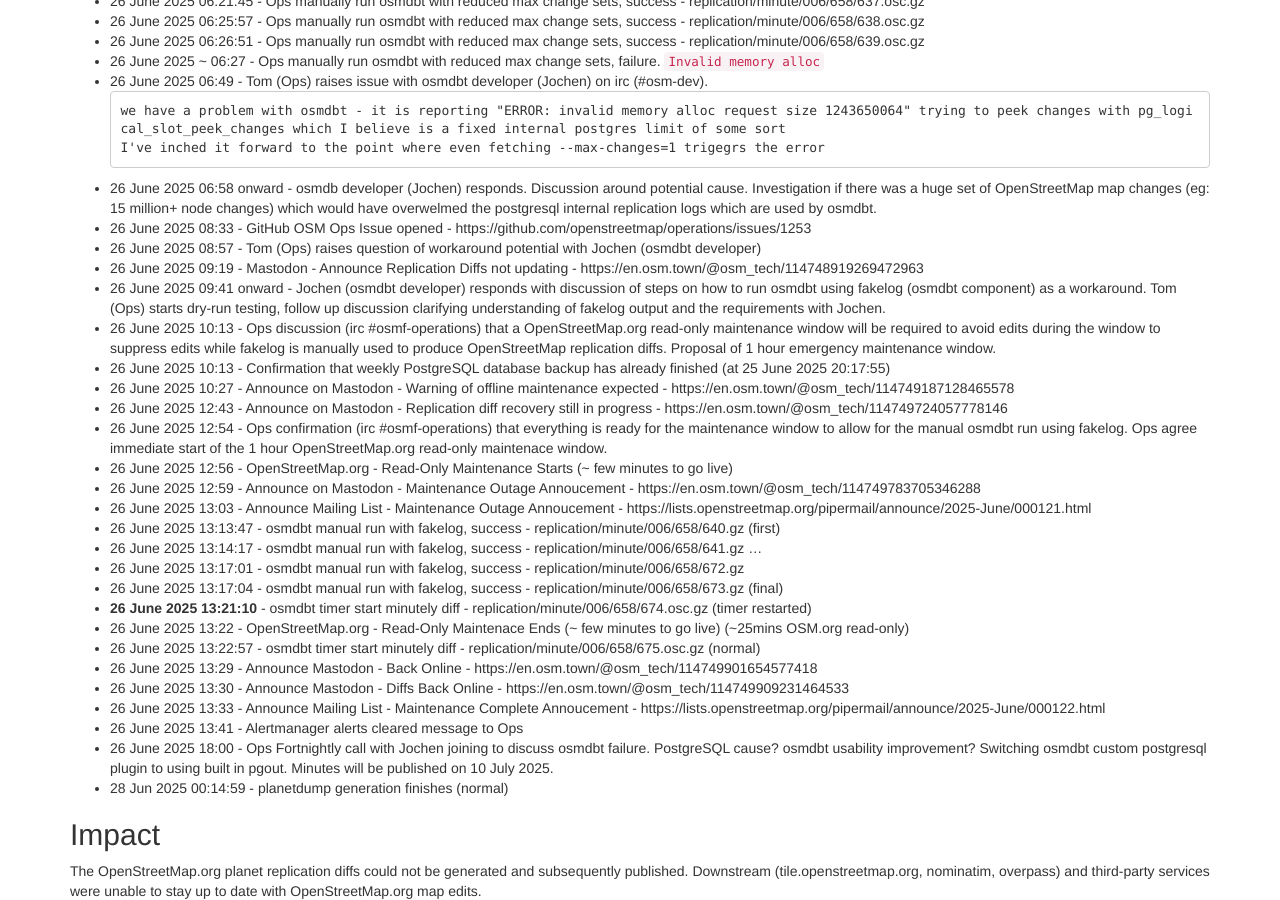
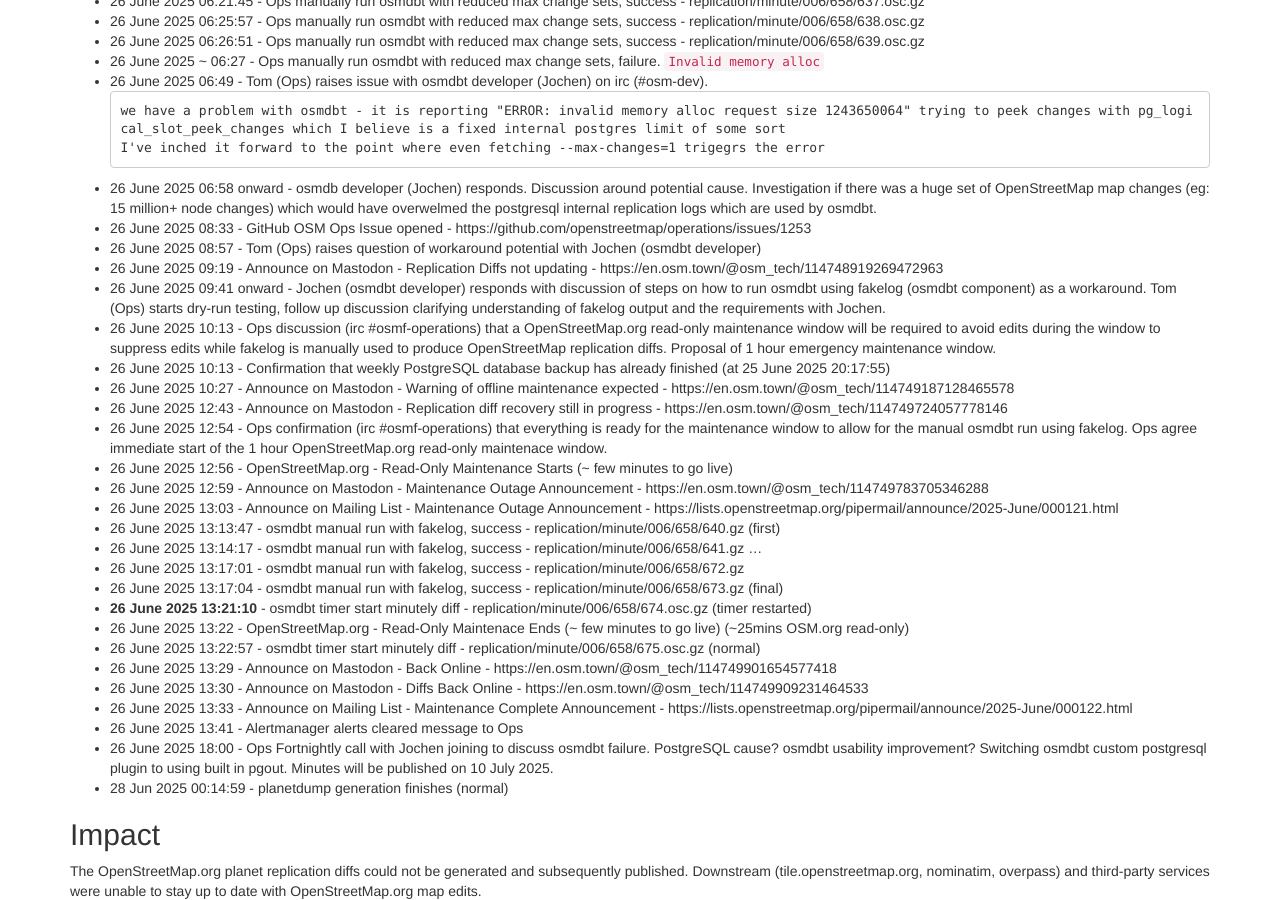
Before and after one commit to openstreetmap/owg-website, a Jekyll site: the page built from 2025/07/11/post-mortem.md, in a window 1280 px wide and 900 px high, scrolled down 716 px. Built offline with Jekyll 4.4.1, drawn with Linux system fonts in a browser that asks for light colours.

Commit message:
Update post-mortem.md - Add prepositions
Added prepositions, changed spelling for 'annouce'.

```diff
--- a/2025/07/11/post-mortem.md
+++ b/2025/07/11/post-mortem.md
@@ -44,7 +44,7 @@
 * 26 June 2025 06:58 onward - osmdb developer (Jochen) responds. Discussion around potential cause. Investigation if there was a huge set of OpenStreetMap map changes (eg: 15 million+ node changes) which would have overwelmed the postgresql internal replication logs which are used by osmdbt.
 * 26 June 2025 08:33 - GitHub OSM Ops Issue opened - https://github.com/openstreetmap/operations/issues/1253
 * 26 June 2025 08:57 - Tom (Ops) raises question of workaround potential with Jochen (osmdbt developer)
-* 26 June 2025 09:19 - Mastodon - Announce Replication Diffs not updating - https://en.osm.town/@osm_tech/114748919269472963
+* 26 June 2025 09:19 - Announce on Mastodon - Replication Diffs not updating - https://en.osm.town/@osm_tech/114748919269472963
 * 26 June 2025 09:41 onward - Jochen (osmdbt developer) responds with discussion of steps on how to run osmdbt using fakelog (osmdbt component) as a workaround. Tom (Ops) starts dry-run testing, follow up discussion clarifying understanding of fakelog output and the requirements with Jochen.
 * 26 June 2025 10:13 - Ops discussion (irc #osmf-operations) that a OpenStreetMap.org read-only maintenance window will be required to avoid edits during the window to suppress edits while fakelog is manually used to produce OpenStreetMap replication diffs. Proposal of 1 hour emergency maintenance window.
 * 26 June 2025 10:13 - Confirmation that weekly PostgreSQL database backup has already finished (at 25 June 2025 20:17:55)
@@ -52,8 +52,8 @@
 * 26 June 2025 12:43 - Announce on Mastodon - Replication diff recovery still in progress - https://en.osm.town/@osm_tech/114749724057778146
 * 26 June 2025 12:54 - Ops confirmation (irc #osmf-operations) that everything is ready for the maintenance window to allow for the manual osmdbt run using fakelog. Ops agree immediate start of the 1 hour OpenStreetMap.org read-only maintenace window.
 * 26 June 2025 12:56 - OpenStreetMap.org - Read-Only Maintenance Starts (~ few minutes to go live)
-* 26 June 2025 12:59 - Announce on Mastodon - Maintenance Outage Annoucement - https://en.osm.town/@osm_tech/114749783705346288
-* 26 June 2025 13:03 - Announce Mailing List - Maintenance Outage Annoucement - https://lists.openstreetmap.org/pipermail/announce/2025-June/000121.html
+* 26 June 2025 12:59 - Announce on Mastodon - Maintenance Outage Announcement - https://en.osm.town/@osm_tech/114749783705346288
+* 26 June 2025 13:03 - Announce on Mailing List - Maintenance Outage Announcement - https://lists.openstreetmap.org/pipermail/announce/2025-June/000121.html
 * 26 June 2025 13:13:47 - osmdbt manual run with fakelog, success - replication/minute/006/658/640.gz (first)
 * 26 June 2025 13:14:17 - osmdbt manual run with fakelog, success - replication/minute/006/658/641.gz
 ...
@@ -62,9 +62,9 @@
 * **26 June 2025 13:21:10** - osmdbt timer start minutely diff - replication/minute/006/658/674.osc.gz (timer restarted)
 * 26 June 2025 13:22 - OpenStreetMap.org - Read-Only Maintenace Ends (~ few minutes to go live) (~25mins OSM.org read-only)
 * 26 June 2025 13:22:57 - osmdbt timer start minutely diff - replication/minute/006/658/675.osc.gz (normal)
-* 26 June 2025 13:29 - Announce Mastodon - Back Online - https://en.osm.town/@osm_tech/114749901654577418
-* 26 June 2025 13:30 - Announce Mastodon - Diffs Back Online - https://en.osm.town/@osm_tech/114749909231464533
-* 26 June 2025 13:33 - Announce Mailing List - Maintenance Complete Annoucement - https://lists.openstreetmap.org/pipermail/announce/2025-June/000122.html
+* 26 June 2025 13:29 - Announce on Mastodon - Back Online - https://en.osm.town/@osm_tech/114749901654577418
+* 26 June 2025 13:30 - Announce on Mastodon - Diffs Back Online - https://en.osm.town/@osm_tech/114749909231464533
+* 26 June 2025 13:33 - Announce on Mailing List - Maintenance Complete Announcement - https://lists.openstreetmap.org/pipermail/announce/2025-June/000122.html
 * 26 June 2025 13:41 - Alertmanager alerts cleared message to Ops
 * 26 June 2025 18:00 - Ops Fortnightly call with Jochen joining to discuss osmdbt failure. PostgreSQL cause? osmdbt usability improvement? Switching osmdbt custom postgresql plugin to using built in pgout. Minutes will be published on 10 July 2025.
 * 28 Jun 2025 00:14:59 - planetdump generation finishes (normal)
```
